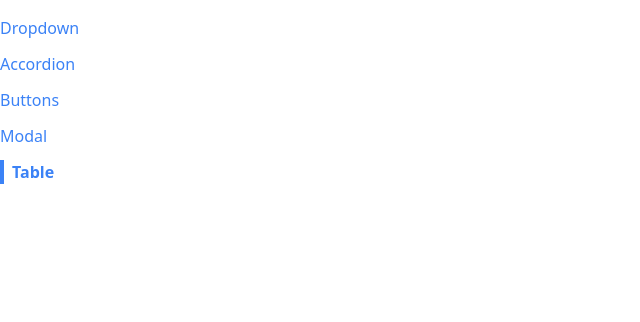
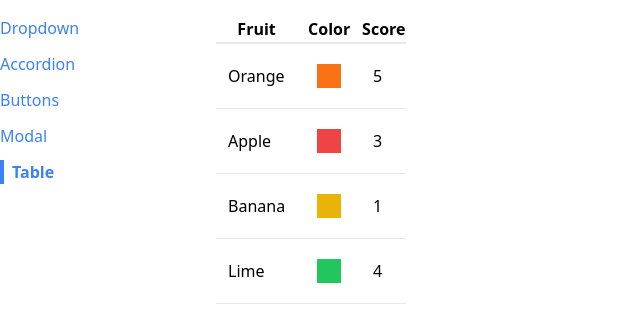
Before and after one commit to OmarShebl36/Customized-Components, a React (Create React App) app: page /table in a window 1280 px wide. Shown: the top 322 px of the page, without its empty margins (0-640 px from the left). Built offline with nearby package versions, Linux system fonts and the light colour scheme.

Commit message:
feat: buil non-reusabe table

```diff
--- a/src/components/Table.tsx
+++ b/src/components/Table.tsx
@@ -1,16 +1,35 @@
+import { getModeForResolutionAtIndex } from "typescript";
+
 interface Props {
-  data: {
-		name: string;
-		color: string;
-		score: number;
-	}[];
-};
+    data: {
+        name: string;
+        color: string;
+        score: number;
+    }[];
+}
 
 function Table({ data }: Props) {
+    const renderedRows = data.map((fruit) => {
+        return (
+            <tr key={fruit.name} className='border-b'>
+                <td className='p-3'>{fruit.name}</td>
+                <td className='p-3'>
+                    <div className={`p-3 m-2 ${fruit.color}`} />
+                </td>
+                <td className='p-3'>{fruit.score}</td>
+            </tr>
+        );
+    });
     return (
-        <table>
-            <thead></thead>
-            <tbody></tbody>
+        <table className='table-auto border-spacing-2'>
+            <thead>
+                <tr className='border-b-2'>
+                    <th>Fruit</th>
+                    <th>Color</th>
+                    <th>Score</th>
+                </tr>
+            </thead>
+            <tbody>{renderedRows}</tbody>
         </table>
     );
 }
```
